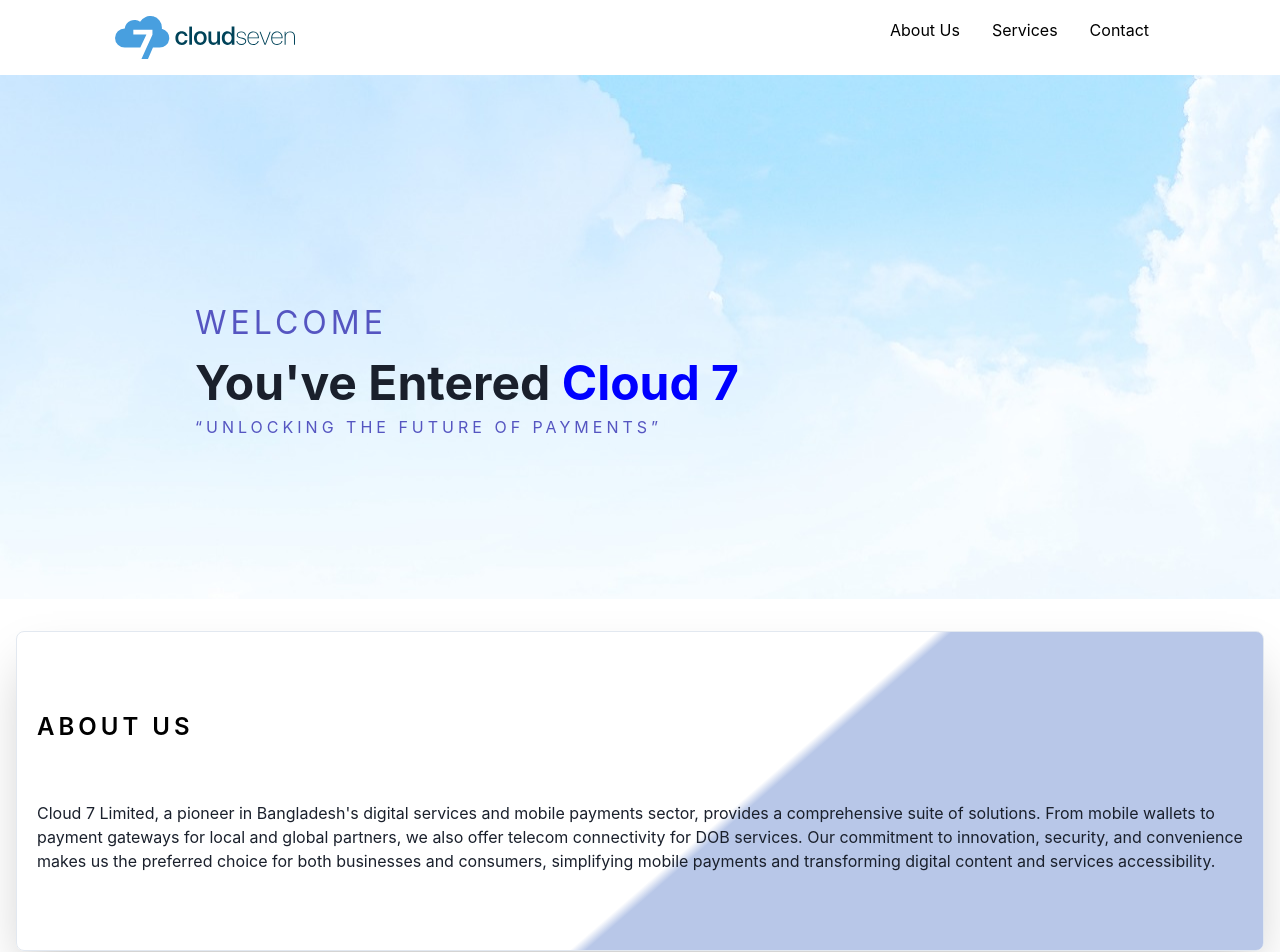
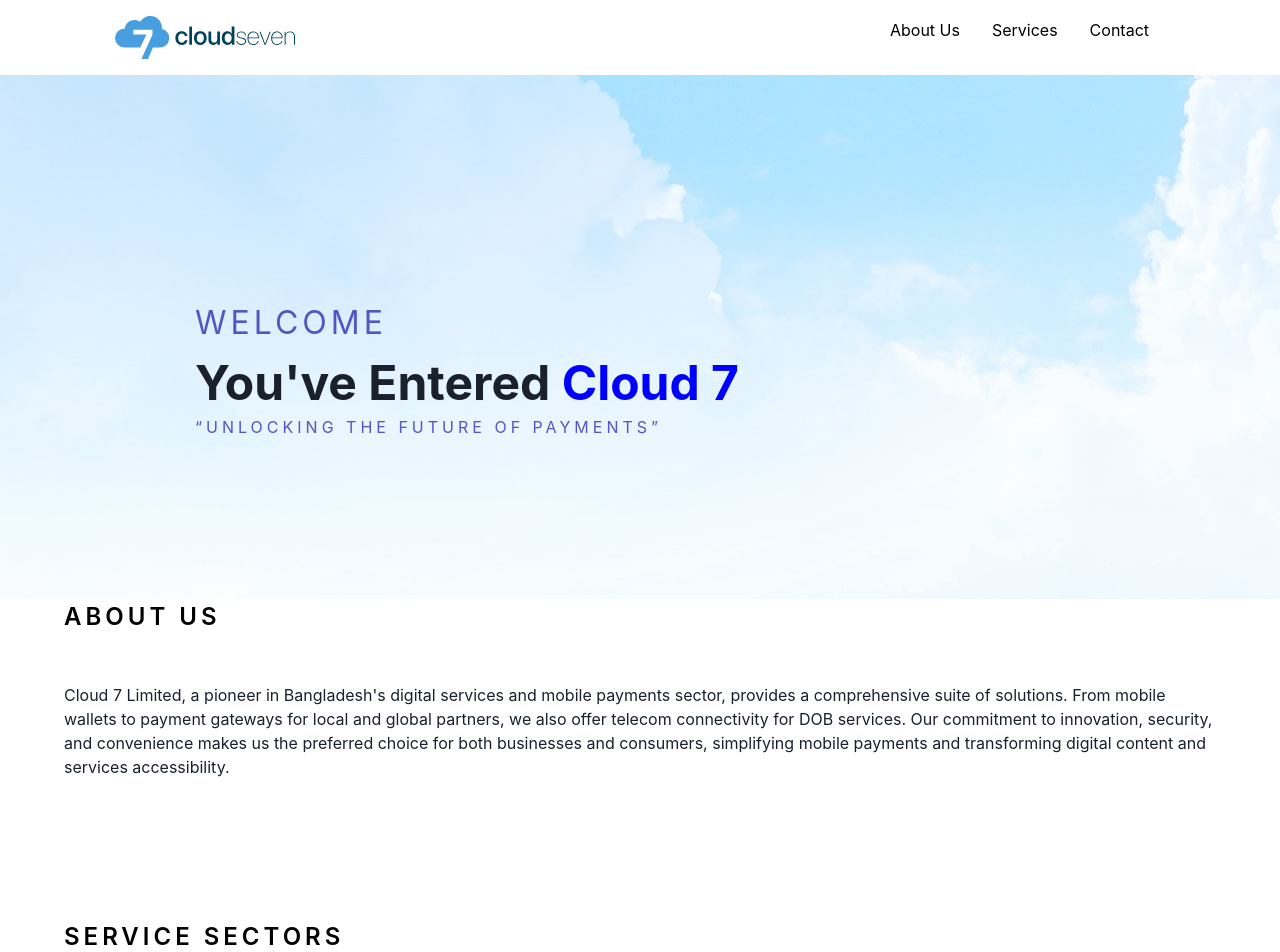
Before and after one commit to sazid-hassan/cloud7land, a React (Create React App) app: page / in a window 1280 px wide. Shown: the top 952 px of the page. Built offline with nearby package versions, Linux system fonts and the light colour scheme.

Commit message:
about padding

```diff
--- a/src/App.js
+++ b/src/App.js
@@ -75,9 +75,9 @@
           </div>
         </div>
       </section>
-      <AbooutUsCard/>
+      {/* <AbooutUsCard/> */}
 
-      {/* <About /> */}
+      <About />
       <Services />
       <WorkWith />
 
--- a/src/Components/AboutUsCard.jsx
+++ b/src/Components/AboutUsCard.jsx
@@ -21,6 +21,7 @@
     width="100%"
     >
        <Stack
+        className='about'
         borderWidth="1px"
         borderRadius="lg"
         marginTop={4}
```
